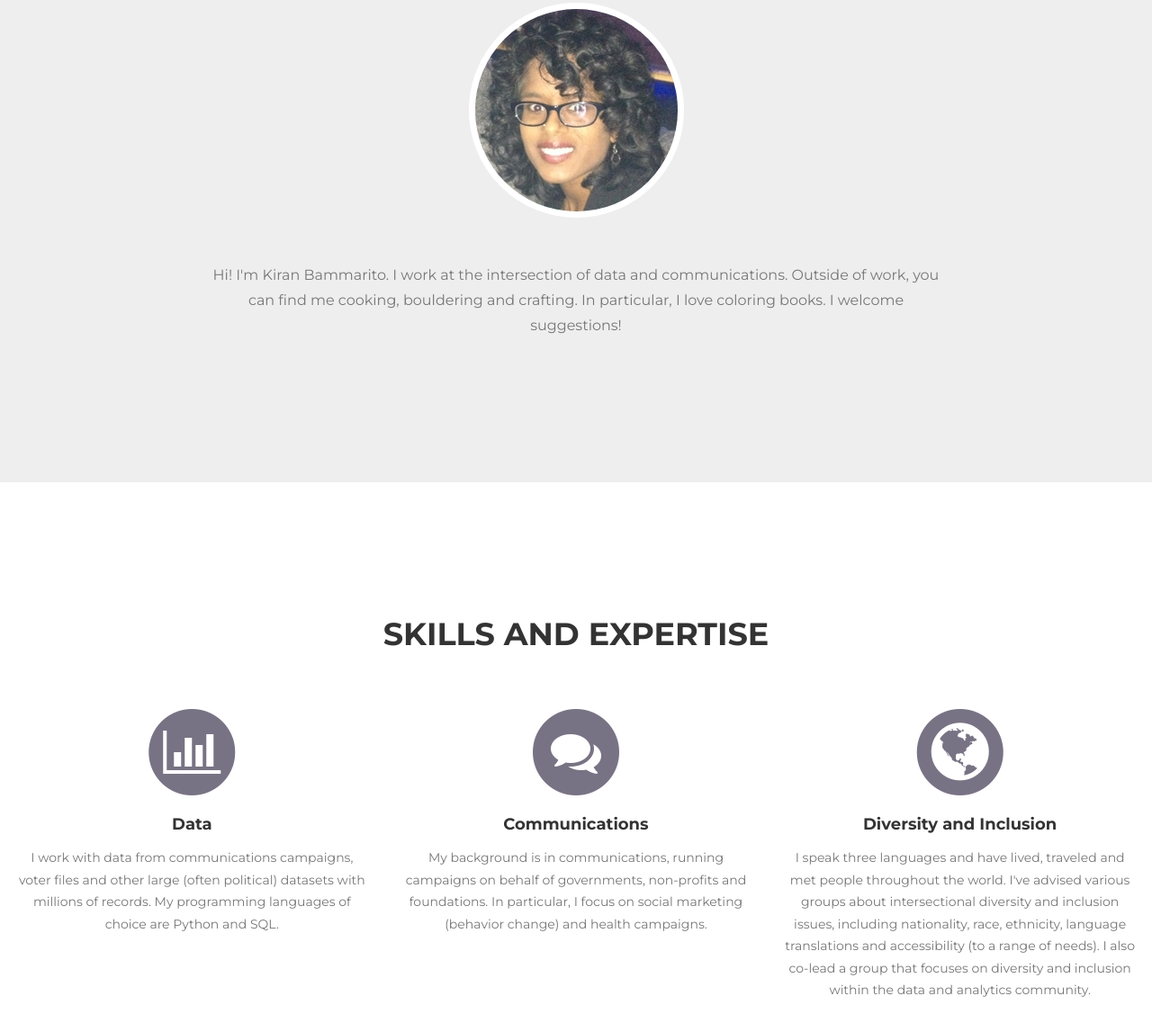
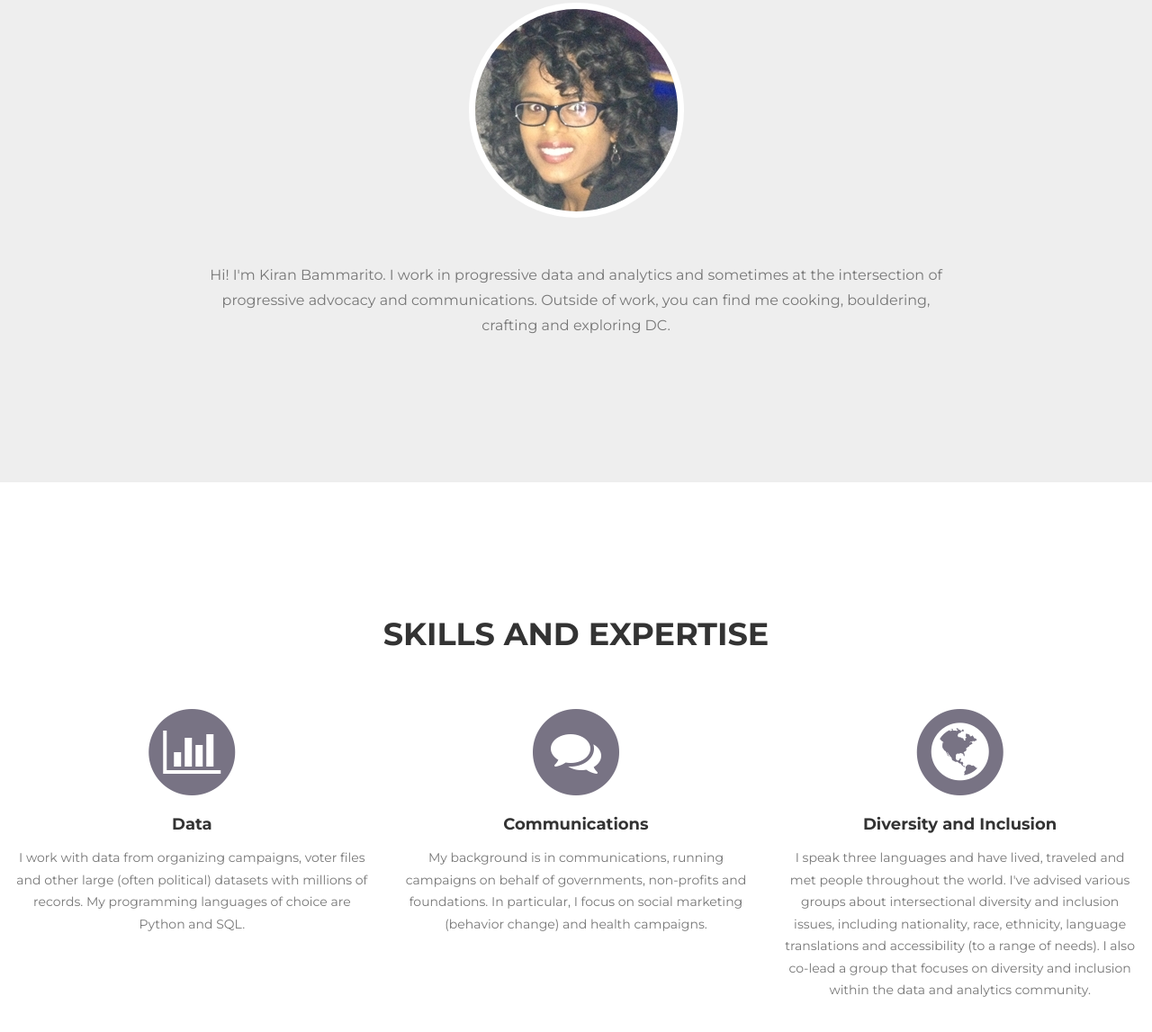
Before and after one commit to kbammarito/kbammarito.github.io, a website: page english.html in a window 1280 px wide. Shown: the part 147-1294 px from the top of the page at 90% size. Drawn offline with nearby package versions, Linux system fonts and the light colour scheme; a web font is replaced by a local one.

Commit message:
bio edits

```diff
--- a/english.html
+++ b/english.html
@@ -146,7 +146,7 @@
             </div>
             <div class="row">
                 <div class="col-lg-8 col-lg-offset-2 text-center">
-                    <p class="large text-muted">Hi! I'm Kiran Bammarito. I work at the intersection of data and communications. Outside of work, you can find me cooking, bouldering and crafting. In particular, I love coloring books. I welcome suggestions!</p>
+                    <p class="large text-muted">Hi! I'm Kiran Bammarito. I work in progressive data and analytics and sometimes at the intersection of progressive advocacy and communications. Outside of work, you can find me cooking, bouldering, crafting and exploring DC.</p>
                 </div>
             </div>
         </div>
@@ -248,7 +248,7 @@
                         <i class="fa fa-bar-chart fa-stack-1x fa-inverse"></i>
                     </span>
                     <h4 class="service-heading">Data</h4>
-                    <p class="text-muted">I work with data from communications campaigns, voter files and other large (often political) datasets with millions of records. My programming languages of choice are Python and SQL.</p>
+                    <p class="text-muted">I work with data from organizing campaigns, voter files and other large (often political) datasets with millions of records. My programming languages of choice are Python and SQL.</p>
                 </div>
                 <div class="col-md-4">
                     <span class="fa-stack fa-4x">
```
Also changed, not shown: deutsch.html (+1 -1 lines), espanol.html (+1 -1 lines).
